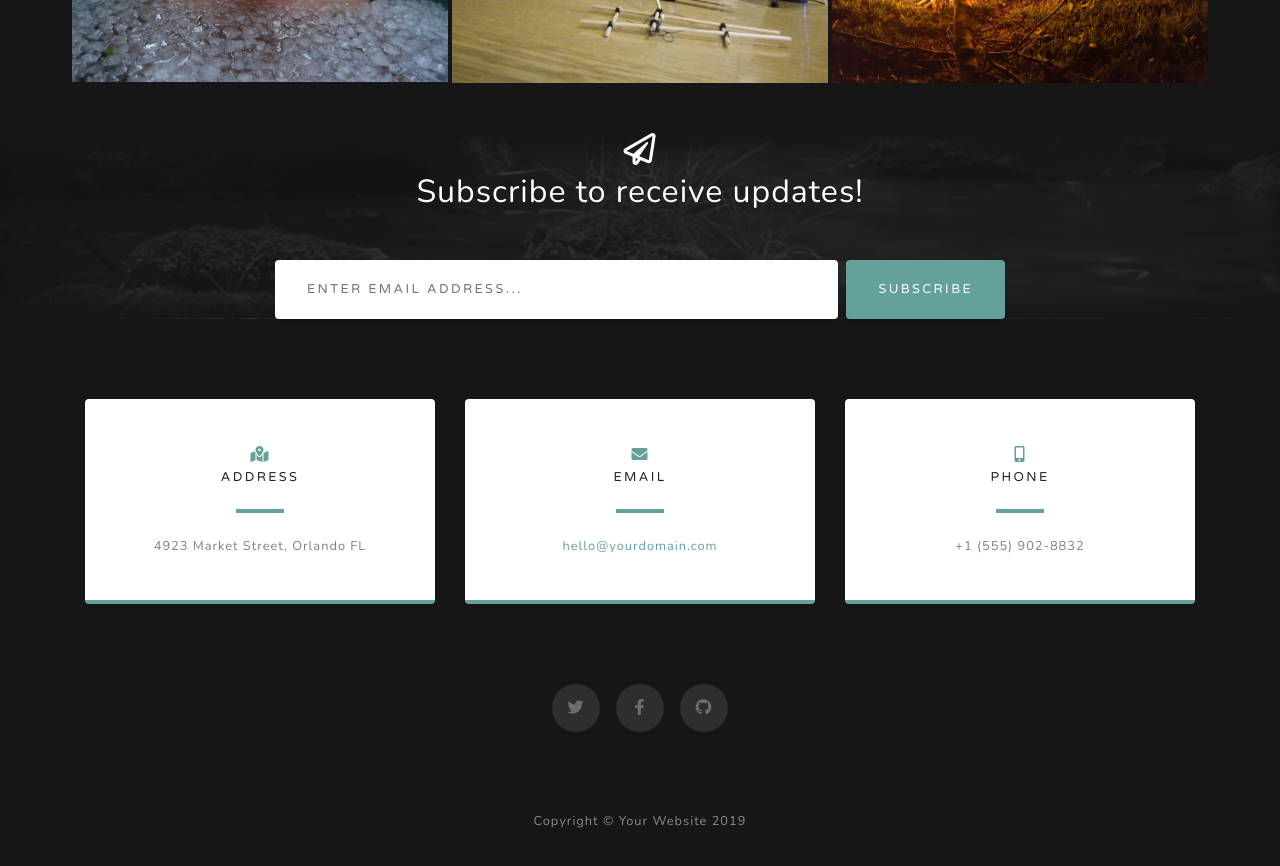
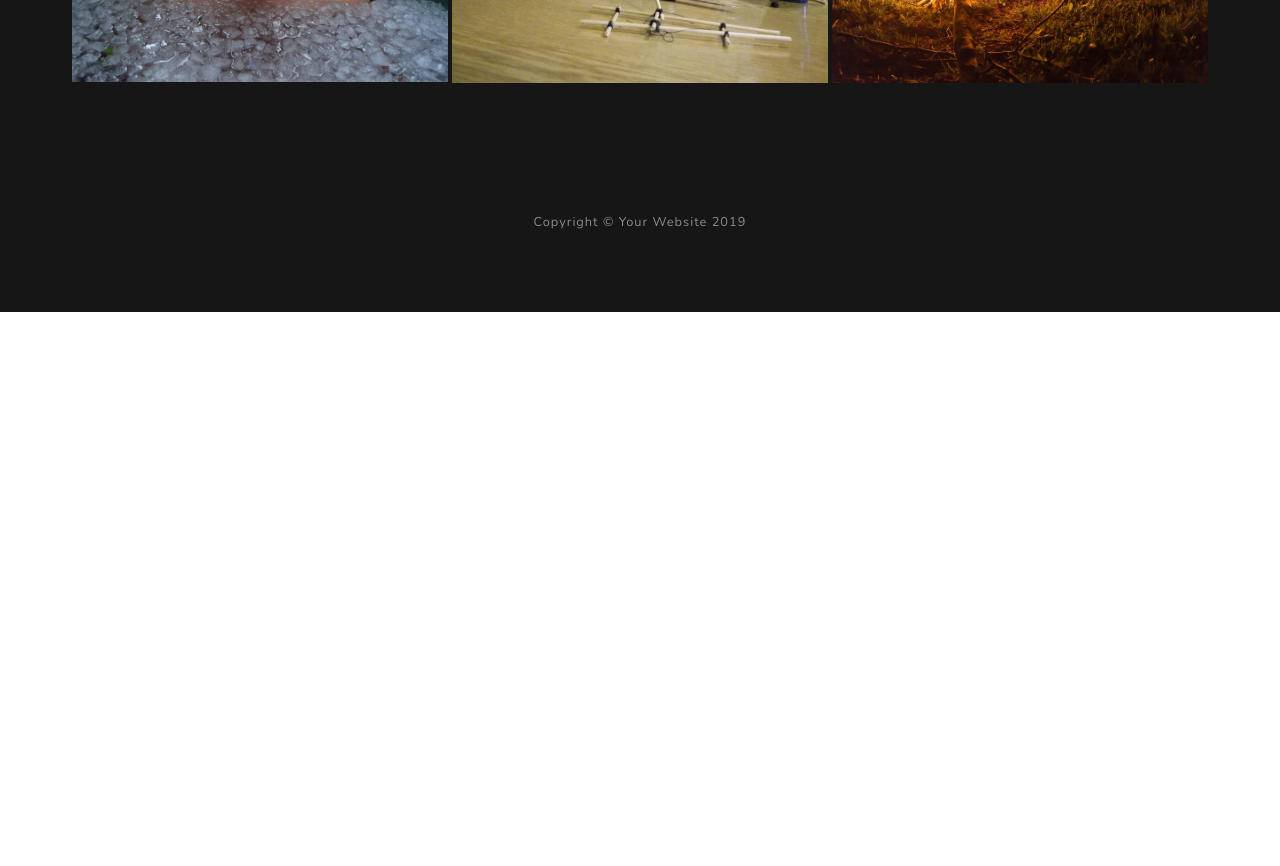
Before and after one commit to HopDel/HopDel.github.io, a website: page gallery.html in a window 1280 px wide. Shown: the part 1900-2766 px from the top of the page. After the commit the page ends 2212 px from the top, so only its background shows below. Drawn offline with nearby package versions, Linux system fonts and the light colour scheme; some packages are replaced by stand-ins of ours; a script that the page names is missing.

Commit message:
gallery contact relinked

```diff
--- a/gallery.html
+++ b/gallery.html
@@ -44,7 +44,7 @@
             <a class="nav-link js-scroll-trigger" href="index.html#instructors">Instructors</a>
           </li>
           <li class="nav-item">
-            <a class="nav-link js-scroll-trigger" href="#signup">Register</a>
+            <a class="nav-link js-scroll-trigger" href="index.html#signup">Register</a>
           </li>
 		  <li class="nav-item">
             <a class="nav-link js-scroll-trigger active" href="gallery.html">Gallery</a>
@@ -110,7 +110,7 @@
 
     <div class="tz-gallery bg-black pb-5">
 	<div class ="container mx-auto">
-		<h3 class="text-white-80"> 2019 - Czech edition </h3>
+		<h3 class="text-white-80"> 2018 - Czech edition </h3>
         <div class="row">
 
             <div class="col-sm-6 col-md-4">
@@ -166,81 +166,7 @@
 
 
 
-  <!-- Signup Section -->
-  <section id="signup" class="signup-section">
-    <div class="container">
-      <div class="row">
-        <div class="col-md-10 col-lg-8 mx-auto text-center">
 
-          <i class="far fa-paper-plane fa-2x mb-2 text-white"></i>
-          <h2 class="text-white mb-5">Subscribe to receive updates!</h2>
-
-          <form class="form-inline d-flex">
-            <input type="email" class="form-control flex-fill mr-0 mr-sm-2 mb-3 mb-sm-0" id="inputEmail" placeholder="Enter email address...">
-            <button type="submit" class="btn btn-primary mx-auto">Subscribe</button>
-          </form>
-
-        </div>
-      </div>
-    </div>
-  </section>
-
-  <!-- Contact Section -->
-  <section class="contact-section bg-black">
-    <div class="container">
-
-      <div class="row">
-
-        <div class="col-md-4 mb-3 mb-md-0">
-          <div class="card py-4 h-100">
-            <div class="card-body text-center">
-              <i class="fas fa-map-marked-alt text-primary mb-2"></i>
-              <h4 class="text-uppercase m-0">Address</h4>
-              <hr class="my-4">
-              <div class="small text-black-50">4923 Market Street, Orlando FL</div>
-            </div>
-          </div>
-        </div>
-
-        <div class="col-md-4 mb-3 mb-md-0">
-          <div class="card py-4 h-100">
-            <div class="card-body text-center">
-              <i class="fas fa-envelope text-primary mb-2"></i>
-              <h4 class="text-uppercase m-0">Email</h4>
-              <hr class="my-4">
-              <div class="small text-black-50">
-                <a href="#">hello@yourdomain.com</a>
-              </div>
-            </div>
-          </div>
-        </div>
-
-        <div class="col-md-4 mb-3 mb-md-0">
-          <div class="card py-4 h-100">
-            <div class="card-body text-center">
-              <i class="fas fa-mobile-alt text-primary mb-2"></i>
-              <h4 class="text-uppercase m-0">Phone</h4>
-              <hr class="my-4">
-              <div class="small text-black-50">+1 (555) 902-8832</div>
-            </div>
-          </div>
-        </div>
-      </div>
-
-      <div class="social d-flex justify-content-center">
-        <a href="#" class="mx-2">
-          <i class="fab fa-twitter"></i>
-        </a>
-        <a href="#" class="mx-2">
-          <i class="fab fa-facebook-f"></i>
-        </a>
-        <a href="#" class="mx-2">
-          <i class="fab fa-github"></i>
-        </a>
-      </div>
-
-    </div>
-  </section>
 
   <!-- Footer -->
   <footer class="bg-black small text-center text-white-50">
```
